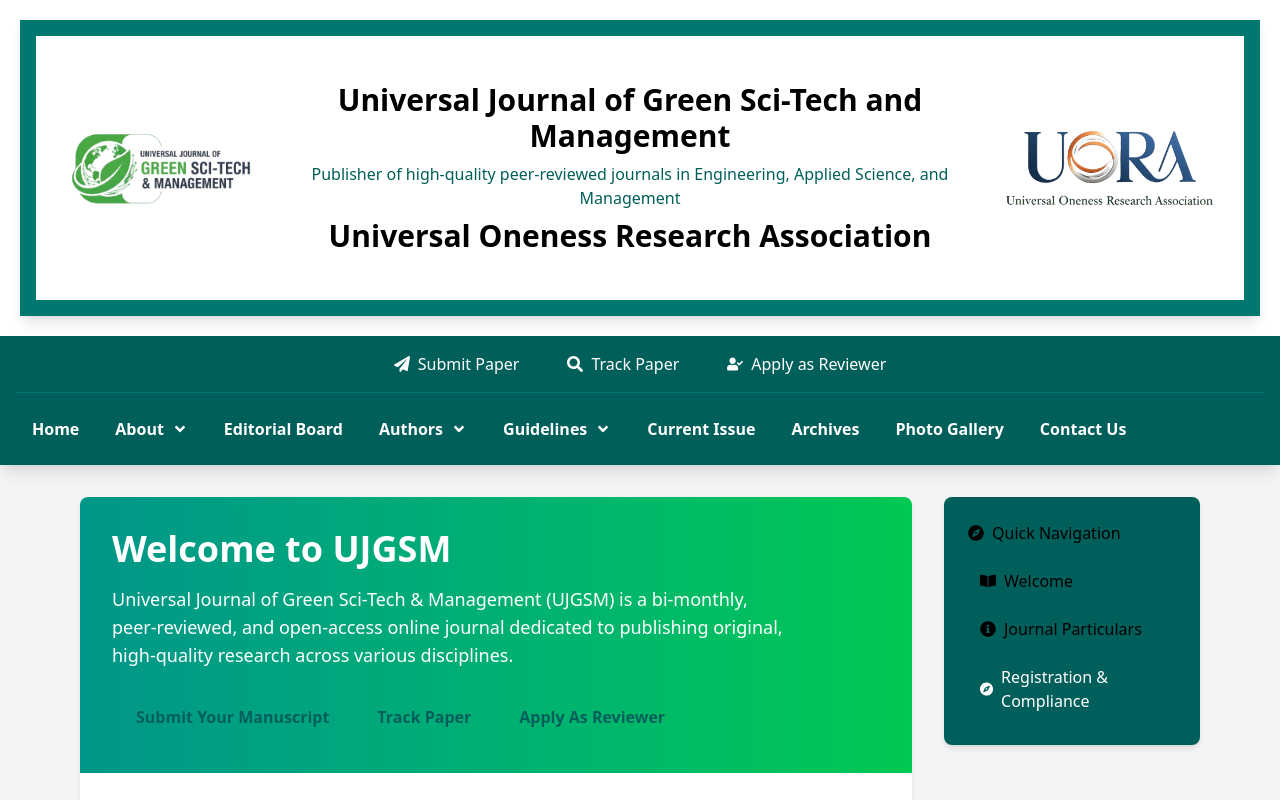
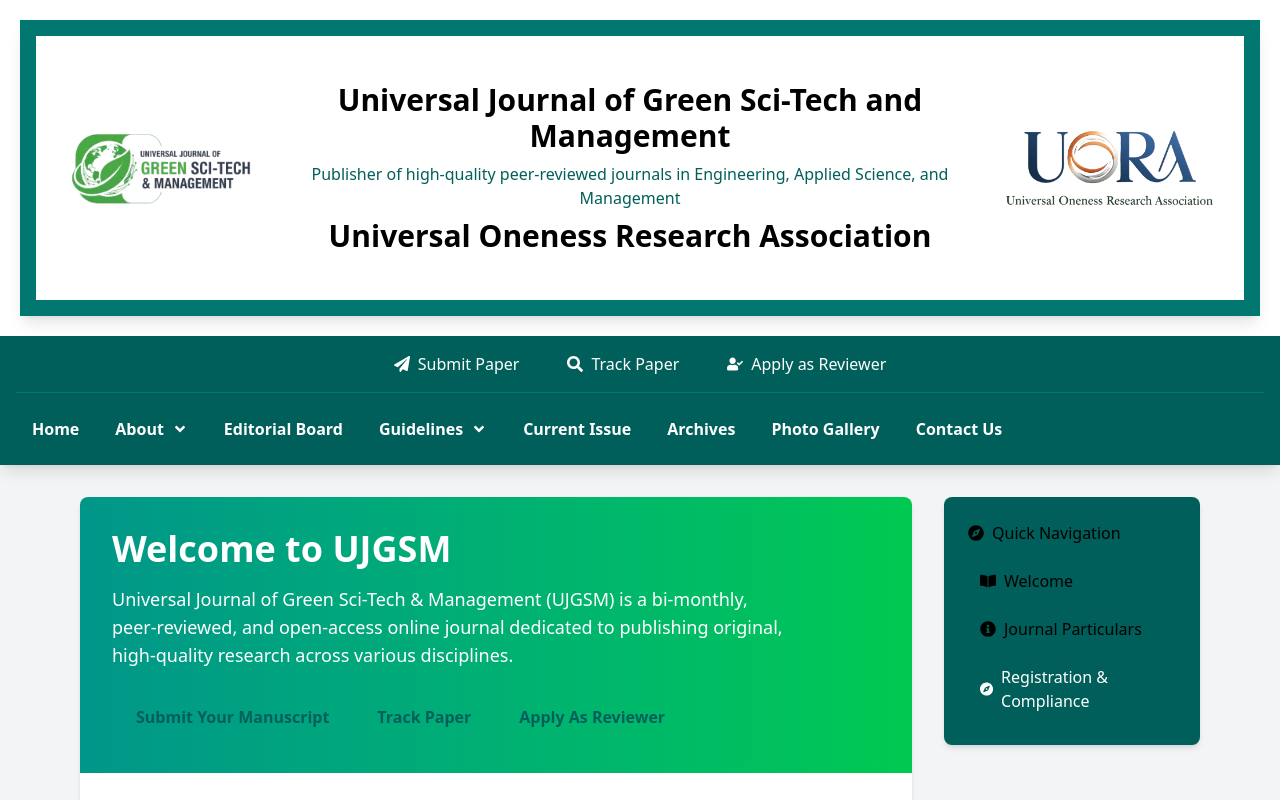
Before and after one commit to RohitAgrawal7/journal-website, a React (Vite) app: page / in a window 1280 px wide. Shown: the top 800 px of the page. Built offline with nearby package versions, Linux system fonts and the light colour scheme.

Commit message:
navabar author remove

```diff
--- a/src/components/Navbar.tsx
+++ b/src/components/Navbar.tsx
@@ -84,16 +84,16 @@
         ],
       },
       { id: 'menu-item-919', title: 'Editorial Board', url: '/editorial-board', isInternal: true },
-      {
-        id: 'menu-item-897',
-        title: 'Authors',
-        url: '#',
-        children: [
-          { id: 'menu-item-921', title: 'Submit Paper', url: '/submit-paper', isInternal: true },
-          { id: 'menu-item-922', title: 'Track Paper', url: '/track-paper', isInternal: true },
-          { id: 'menu-item-923', title: 'Apply as Reviewer', url: '/apply-as-reviewer', isInternal: true },
-        ],
-      },
+      // {
+      //   id: 'menu-item-897',
+      //   title: 'Authors',
+      //   url: '#',
+      //   children: [
+      //     { id: 'menu-item-921', title: 'Submit Paper', url: '/submit-paper', isInternal: true },
+      //     { id: 'menu-item-922', title: 'Track Paper', url: '/track-paper', isInternal: true },
+      //     { id: 'menu-item-923', title: 'Apply as Reviewer', url: '/apply-as-reviewer', isInternal: true },
+      //   ],
+      // },
       {
         id: 'menu-item-898',
         title: 'Guidelines',
```
